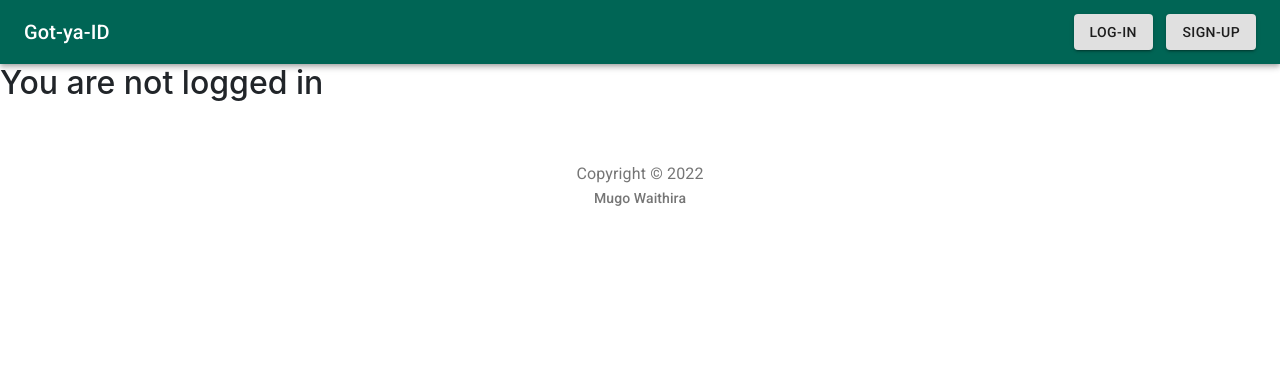
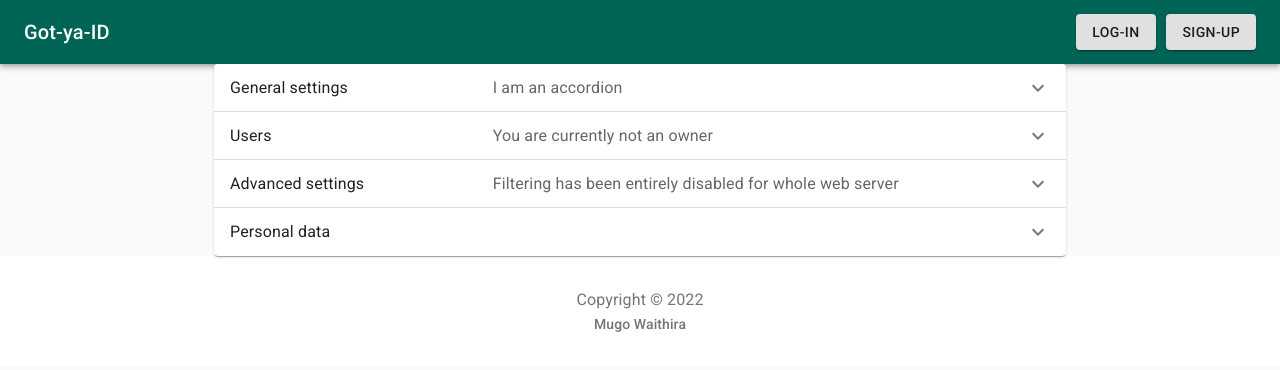
Before and after one commit to Machariajane/Frontend-Got-ya-Id, a React (Create React App) app: page / in a window 1280 px wide. Shown: the top 370 px of the page. Built offline with nearby package versions, Linux system fonts and the light colour scheme.

Commit message:
changed_theme

```diff
--- a/package.json
+++ b/package.json
@@ -3,9 +3,12 @@
   "version": "0.1.0",
   "private": true,
   "dependencies": {
+    "@emotion/react": "^11.9.0",
+    "@emotion/styled": "^11.8.1",
     "@material-ui/core": "^4.11.3",
     "@material-ui/icons": "^4.11.2",
     "@material-ui/lab": "^4.0.0-alpha.60",
+    "@mui/icons-material": "^5.6.1",
     "@testing-library/jest-dom": "^5.11.9",
     "@testing-library/react": "^11.2.3",
     "@testing-library/user-event": "^12.6.0",
--- a/src/components/Auth/home.component.js
+++ b/src/components/Auth/home.component.js
@@ -2,15 +2,111 @@
 
 import React from "react";
 import { useSelector } from "react-redux";
-
+import Accordion from '@mui/material/Accordion';
+import AccordionDetails from '@mui/material/AccordionDetails';
+import AccordionSummary from '@mui/material/AccordionSummary';
+import Typography from '@mui/material/Typography';
+import ExpandMoreIcon from '@mui/icons-material/ExpandMore';
+import CssBaseline from '@material-ui/core/CssBaseline';
+import Container from '@material-ui/core/Container';
 
 export const Home = () => {
     const user  = useSelector(state => state.user.user)
+    const [expanded, setExpanded] = React.useState(false);
+
+    const handleChange = (panel) => (event, isExpanded) => {
+      setExpanded(isExpanded ? panel : false);
+    };
+
 
     return (
      <div>
-         { user && user.username ? <h2>Welcome {user.username}</h2> : <h2>You are not logged in </h2>}
+         {
+         user && user.username ?
+        ( <h2>Welcome {user.username}</h2> )
+         :
+        (
+    <Container component="main" maxWidth="md">
+    <CssBaseline />
+    <div >
+      <Accordion expanded={expanded === 'panel1'} onChange={handleChange('panel1')}>
+        <AccordionSummary
+          expandIcon={<ExpandMoreIcon />}
+          aria-controls="panel1bh-content"
+          id="panel1bh-header"
+        >
+          <Typography sx={{ width: '33%', flexShrink: 0 }}>
+            General settings
+          </Typography>
+          <Typography sx={{ color: 'text.secondary' }}>I am an accordion</Typography>
+        </AccordionSummary>
+        <AccordionDetails>
+          <Typography>
+            Nulla facilisi. Phasellus sollicitudin nulla et quam mattis feugiat.
+            Aliquam eget maximus est, id dignissim quam.
+          </Typography>
+        </AccordionDetails>
+      </Accordion>
+      <Accordion expanded={expanded === 'panel2'} onChange={handleChange('panel2')}>
+        <AccordionSummary
+          expandIcon={<ExpandMoreIcon />}
+          aria-controls="panel2bh-content"
+          id="panel2bh-header"
+        >
+          <Typography sx={{ width: '33%', flexShrink: 0 }}>Users</Typography>
+          <Typography sx={{ color: 'text.secondary' }}>
+            You are currently not an owner
+          </Typography>
+        </AccordionSummary>
+        <AccordionDetails>
+          <Typography>
+            Donec placerat, lectus sed mattis semper, neque lectus feugiat lectus,
+            varius pulvinar diam eros in elit. Pellentesque convallis laoreet
+            laoreet.
+          </Typography>
+        </AccordionDetails>
+      </Accordion>
+      <Accordion expanded={expanded === 'panel3'} onChange={handleChange('panel3')}>
+        <AccordionSummary
+          expandIcon={<ExpandMoreIcon />}
+          aria-controls="panel3bh-content"
+          id="panel3bh-header"
+        >
+          <Typography sx={{ width: '33%', flexShrink: 0 }}>
+            Advanced settings
+          </Typography>
+          <Typography sx={{ color: 'text.secondary' }}>
+            Filtering has been entirely disabled for whole web server
+          </Typography>
+        </AccordionSummary>
+        <AccordionDetails>
+          <Typography>
+            Nunc vitae orci ultricies, auctor nunc in, volutpat nisl. Integer sit
+            amet egestas eros, vitae egestas augue. Duis vel est augue.
+          </Typography>
+        </AccordionDetails>
+      </Accordion>
+      <Accordion expanded={expanded === 'panel4'} onChange={handleChange('panel4')}>
+        <AccordionSummary
+          expandIcon={<ExpandMoreIcon />}
+          aria-controls="panel4bh-content"
+          id="panel4bh-header"
+        >
+          <Typography sx={{ width: '33%', flexShrink: 0 }}>Personal data</Typography>
+        </AccordionSummary>
+        <AccordionDetails>
+          <Typography>
+            Nunc vitae orci ultricies, auctor nunc in, volutpat nisl. Integer sit
+            amet egestas eros, vitae egestas augue. Duis vel est augue.
+          </Typography>
+        </AccordionDetails>
+      </Accordion>
+    </div>
+    </Container>
+  )
+         }
      </div>
+
     )
 
 }
--- a/src/components/Id/allids.component.js
+++ b/src/components/Id/allids.component.js
@@ -7,6 +7,7 @@
 import  { useState, useEffect } from 'react';
 import axios from 'axios';
 import { Link } from 'react-router-dom';
+import { TextField } from '@mui/material';
 
 export const Allids = () =>{
   const classes=useStyles()
@@ -63,8 +64,8 @@
 
     <Container className={classes.cardGrid} maxWidth='md'>
 
-    <div style={{ margin: '0 auto', marginTop: '10px' }}>
-        <input type="text"  placeholder='Search...' onChange={(e) => searchItems(e.target.value)}/>
+    <div>
+        <TextField label={'Search...'} id="margin-normal" margin="normal" color="primary" onChange={(e) => searchItems(e.target.value)} />
         </div>
         <br></br>
       <Grid container spacing={4}>
--- a/src/components/Id/createclaim.component.js
+++ b/src/components/Id/createclaim.component.js
@@ -32,7 +32,7 @@
     },
     button: {
       margin: theme.spacing(3, 0, 2),
-      background: '#7E4E78',
+      background: '#009880',
     },
   }));
 
--- a/src/components/Id/postid.component.js
+++ b/src/components/Id/postid.component.js
@@ -32,7 +32,7 @@
     },
     button: {
       margin: theme.spacing(3, 0, 2),
-      background: '#7E4E78',
+      background: '#009880',
     },
   }));
 
--- a/src/components/styles.js
+++ b/src/components/styles.js
@@ -36,7 +36,9 @@
 footer:{
 
   backgroundColor: theme.palette.background.paper,
-  padding:'50px 0',
+  padding:'30px 0',
+
+
 
 
 },
--- a/src/redux/User/userActions.js
+++ b/src/redux/User/userActions.js
@@ -21,7 +21,7 @@
         const user = response.data.data
         persistState(response) //call persist state function and pass in the reponse
         dispatch(loginUserSuccess(user))
-        history.push("/") //push history :go to home page in event of a successful login
+        history.push("/allids") //push history :go to allids  page in event of a successful login
         })
       .catch(error => {
         dispatch(loginUserFailure(error.response.data.errors))
--- a/src/theme.js
+++ b/src/theme.js
@@ -10,6 +10,17 @@
 // export default darkTheme
 
 const theme = createTheme({
+
+  breakpoints: {
+    values: {
+      xs: 0,
+      sm: 750,
+      md: 900,
+      lg: 1200,
+      xl: 1536,
+    },
+  },
+
   palette: {
     primary: {
       main: '#006555',
```
Also changed, not shown: 1 other file (tests, documents, lock files or other folders).
